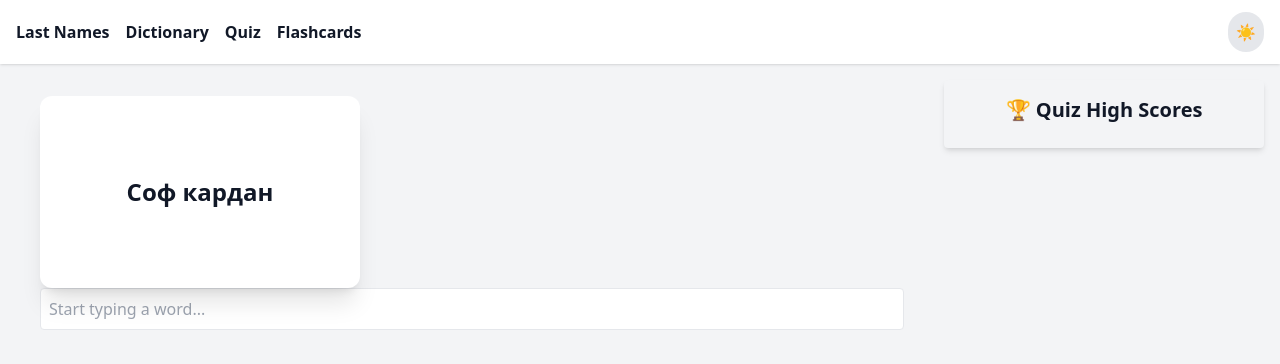
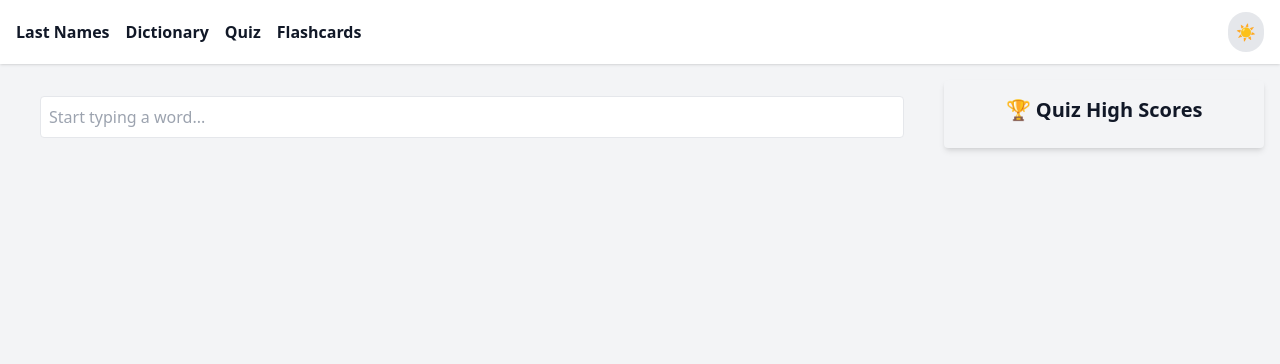
Before and after one commit to askbobo/app, a React (Create React App) app: page / in a window 1280 px wide. Shown: the top 364 px of the page. Built offline with nearby package versions, Linux system fonts and the light colour scheme.

Commit message:
Flashcards fix2

```diff
--- a/src/components/Dictionary.tsx
+++ b/src/components/Dictionary.tsx
@@ -2,7 +2,7 @@ import { useState } from 'react';
 import data from '../data/B-Dic.json';
 import { DictionaryEntry } from '../types';
 import WordCard from './WordCard';
-import Flashcard from './Flashcards';
+
 
 
 
@@ -23,7 +23,7 @@ const Dictionary = () => {
 
   return (
   <div className="max-w-4xl mx-auto p-4">
-    <Flashcard />  {/* ✅ New flashcard goes here */}
+
 
     <input
       type="text"
```
